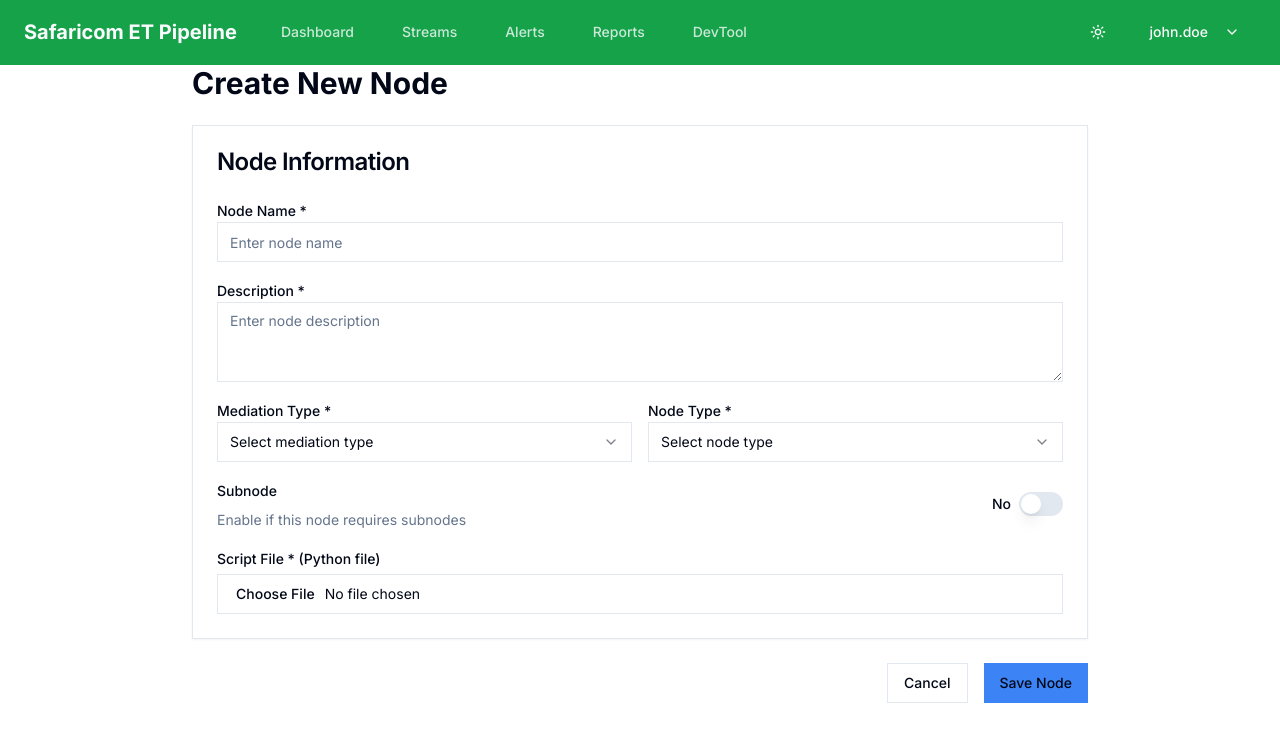
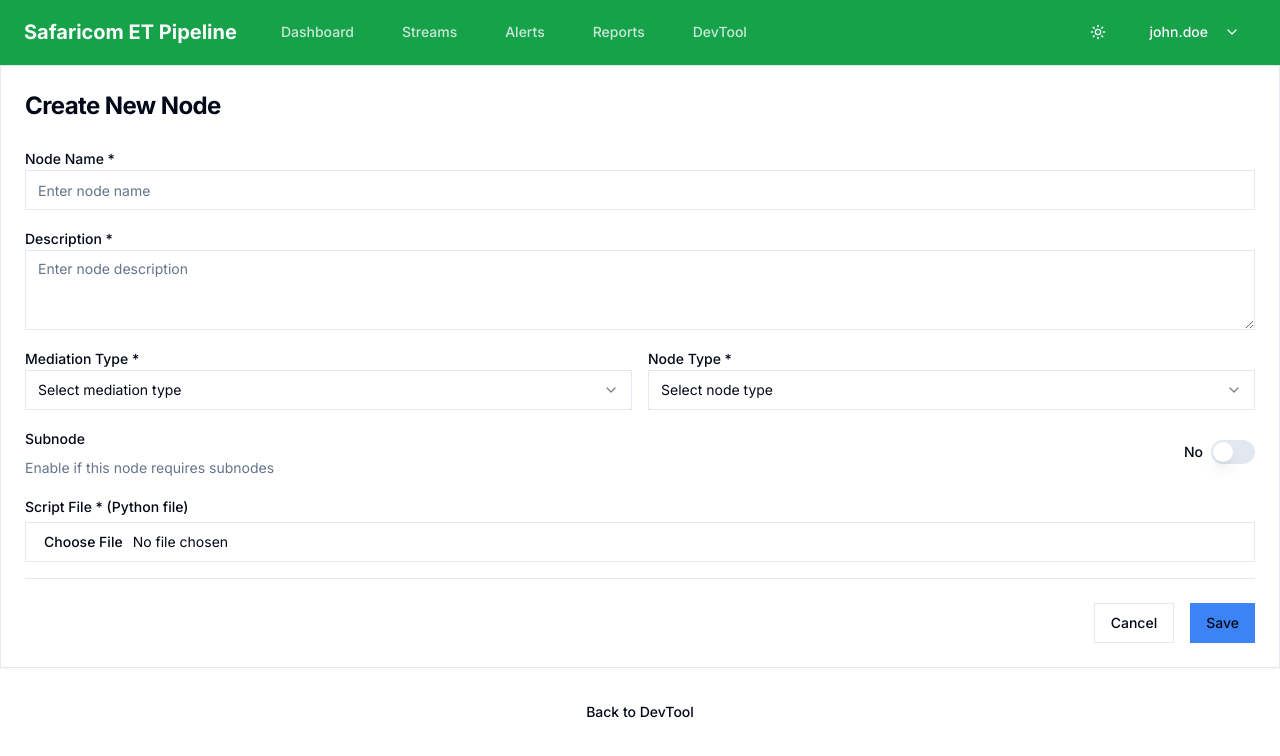
Before and after one commit to ur14623/git-chatter-hub, a React (Vite) app: page /nodes/new in a window 1280 px wide. Shown: the top 756 px of the page. Built offline with nearby package versions, Linux system fonts and the light colour scheme.

Commit message:
Update flow edit and creation pages

```diff
--- a/src/pages/flows/flow-editor/RealTimeFlowEditor.tsx
+++ b/src/pages/flows/flow-editor/RealTimeFlowEditor.tsx
@@ -572,24 +572,7 @@ export function RealTimeFlowEditor({ flowId }: RealTimeFlowEditorProps) {
                 <Badge variant="secondary" className="bg-primary/10 text-primary border-primary/20 font-medium">
                   Editing Mode
                 </Badge>
-                <div className="flex items-center gap-2 text-sm text-muted-foreground">
-                  <div className="w-2 h-2 bg-success rounded-full animate-pulse"></div>
-                  Auto-save enabled
-                </div>
               </div>
-            </div>
-
-            <div className="flex items-center space-x-4 text-sm text-muted-foreground">
-              <div className="flex items-center gap-2">
-                <Network className="h-4 w-4" />
-                <span>{nodes.length} nodes</span>
-              </div>
-              <div className="flex items-center gap-2">
-                <GitFork className="h-4 w-4" />
-                <span>{edges.length} connections</span>
-              </div>
-              <div className="w-px h-4 bg-border"></div>
-              <span>Last saved: {new Date().toLocaleTimeString()}</span>
             </div>
           </div>
         </div>
--- a/src/pages/nodes/create-node/CreateNodePage.tsx
+++ b/src/pages/nodes/create-node/CreateNodePage.tsx
@@ -122,15 +122,11 @@ export function CreateNodePage() {
   };
 
   return (
-    <div className="max-w-4xl mx-auto space-y-6">
-      <div className="flex items-center justify-between">
-        <h1 className="text-3xl font-bold">Create New Node</h1>
-      </div>
-
+    <div className="w-full space-y-6">
       {/* Node Information */}
-      <Card>
+      <Card className="w-full">
         <CardHeader>
-          <CardTitle>Node Information</CardTitle>
+          <CardTitle className="text-2xl font-bold">Create New Node</CardTitle>
         </CardHeader>
         <CardContent className="space-y-4">
           <div>
@@ -223,17 +219,22 @@ export function CreateNodePage() {
               </p>
             )}
           </div>
+          {/* Action Buttons */}
+          <div className="flex items-center justify-end space-x-4 pt-6 border-t">
+            <Button variant="outline" onClick={handleCancel} disabled={isLoading}>
+              Cancel
+            </Button>
+            <Button onClick={handleSave} disabled={isLoading}>
+              {isLoading ? "Creating..." : "Save"}
+            </Button>
+          </div>
         </CardContent>
       </Card>
 
-
-      {/* Action Buttons */}
-      <div className="flex items-center justify-end space-x-4">
-        <Button variant="outline" onClick={handleCancel} disabled={isLoading}>
-          Cancel
-        </Button>
-        <Button onClick={handleSave} disabled={isLoading}>
-          {isLoading ? "Creating..." : "Save Node"}
+      {/* Back Button */}
+      <div className="flex justify-center">
+        <Button variant="ghost" onClick={() => navigate("/devtool")}>
+          Back to DevTool
         </Button>
       </div>
     </div>
--- a/src/pages/parameters/create-parameter/CreateParameterPage.tsx
+++ b/src/pages/parameters/create-parameter/CreateParameterPage.tsx
@@ -94,23 +94,11 @@ export function CreateParameterPage() {
   }
 
   return (
-    <div className="space-y-6">
-      <div className="flex items-center space-x-4">
-        <Button
-          variant="outline"
-          onClick={() => navigate("/parameters")}
-          className="flex items-center"
-        >
-          <ArrowLeft className="h-4 w-4 mr-2" />
-          Back to Parameters
-        </Button>
-        <h1 className="text-3xl font-bold">Create New Parameter</h1>
-      </div>
-
+    <div className="w-full space-y-6">
       <form onSubmit={handleSubmit} className="space-y-6">
-        <Card>
+        <Card className="w-full">
           <CardHeader>
-            <CardTitle>Parameter Details</CardTitle>
+            <CardTitle className="text-2xl font-bold">Create New Parameter</CardTitle>
           </CardHeader>
           <CardContent className="space-y-4">
             <div className="grid grid-cols-1 md:grid-cols-2 gap-4">
@@ -167,19 +155,8 @@ export function CreateParameterPage() {
               />
               <Label htmlFor="required">Required Parameter</Label>
             </div>
-          </CardContent>
-        </Card>
-
-        <div className="flex items-center space-x-4">
-          <Button
-            type="submit"
-            disabled={isSubmitting}
-            className="flex items-center"
-          >
-            <Save className="h-4 w-4 mr-2" />
-            {isSubmitting ? "Creating..." : "Create Parameter"}
-          </Button>
-
+            {/* Action Buttons */}
+            <div className="flex items-center justify-end space-x-4 pt-6 border-t">
               <Button
                 type="button"
                 variant="outline"
@@ -187,8 +164,23 @@ export function CreateParameterPage() {
               >
                 Cancel
               </Button>
+              <Button
+                type="submit"
+                disabled={isSubmitting}
+              >
+                {isSubmitting ? "Creating..." : "Save"}
+              </Button>
             </div>
+          </CardContent>
+        </Card>
       </form>
+
+      {/* Back Button */}
+      <div className="flex justify-center">
+        <Button variant="ghost" onClick={() => navigate("/devtool")}>
+          Back to DevTool
+        </Button>
+      </div>
     </div>
   );
 }
--- a/src/pages/subnodes/create-subnode/CreateSubnodePage.tsx
+++ b/src/pages/subnodes/create-subnode/CreateSubnodePage.tsx
@@ -99,27 +99,11 @@ export function CreateSubnodePage() {
   };
 
   return (
-    <div className="space-y-6">
-      {/* Header */}
-      <div className="flex items-center justify-between">
-        <div className="flex items-center space-x-4">
-          <Button variant="outline" size="sm" onClick={handleCancel}>
-            <ArrowLeft className="h-4 w-4 mr-2" />
-            Back
-          </Button>
-          <div>
-            <h1 className="text-3xl font-bold">Create New Subnode</h1>
-            <p className="text-muted-foreground">
-              Create a new subnode and configure its parameters
-            </p>
-          </div>
-        </div>
-      </div>
-
+    <div className="w-full space-y-6">
       {/* Subnode Information */}
-      <Card>
+      <Card className="w-full">
         <CardHeader>
-          <CardTitle>Subnode Information</CardTitle>
+          <CardTitle className="text-2xl font-bold">Create New Subnode</CardTitle>
         </CardHeader>
         <CardContent className="space-y-4">
           {nodesError && (
@@ -170,19 +154,25 @@ export function CreateSubnodePage() {
               rows={3}
             />
           </div>
+          {/* Action Buttons */}
+          <div className="flex items-center justify-end space-x-4 pt-6 border-t">
+            <Button variant="outline" onClick={handleCancel} disabled={isSubmitting}>
+              Cancel
+            </Button>
+            <Button
+              onClick={handleSave}
+              disabled={!formData.node_family || isSubmitting || nodesLoading}
+            >
+              {isSubmitting ? "Creating..." : "Save"}
+            </Button>
+          </div>
         </CardContent>
       </Card>
 
-      {/* Action Buttons */}
-      <div className="flex justify-end space-x-2">
-        <Button variant="outline" onClick={handleCancel} disabled={isSubmitting}>
-          Cancel
-        </Button>
-        <Button
-          onClick={handleSave}
-          disabled={!formData.node_family || isSubmitting || nodesLoading}
-        >
-          {isSubmitting ? "Creating..." : "Create Subnode"}
+      {/* Back Button */}
+      <div className="flex justify-center">
+        <Button variant="ghost" onClick={() => navigate("/devtool")}>
+          Back to DevTool
         </Button>
       </div>
     </div>
```
Lines whose indentation alone changed are shown as unchanged.
